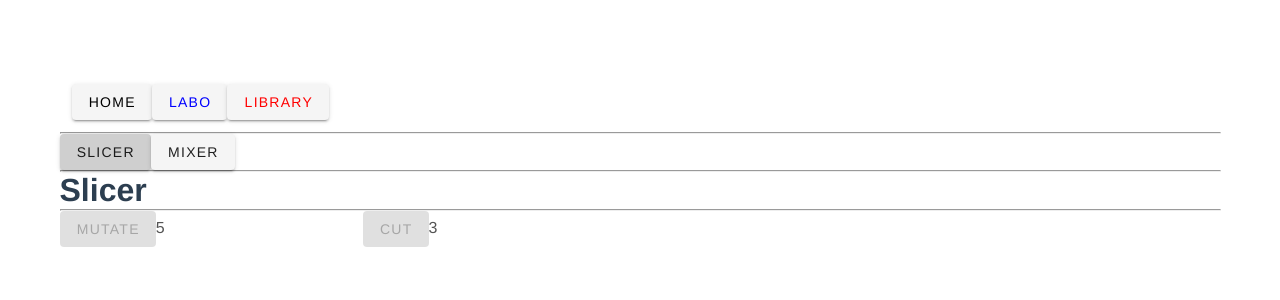
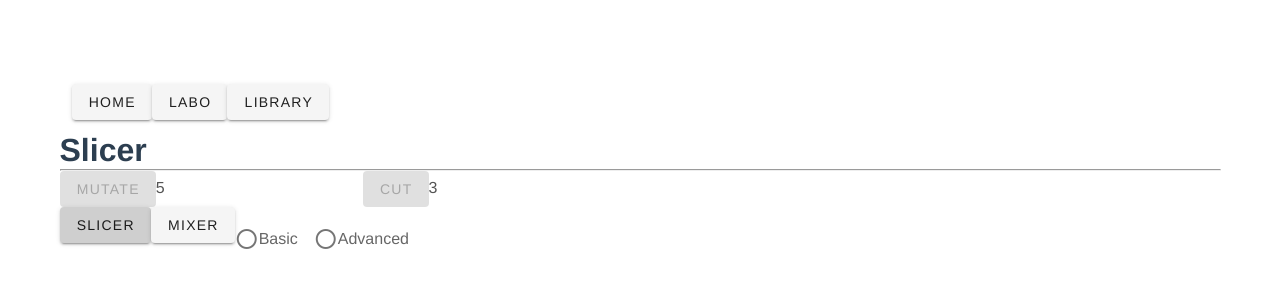
Before and after one commit to yaminabes/LaboVue, a Vue app: page /#/labo/slicer in a window 1280 px wide. Shown: the top 300 px of the page. Built offline with nearby package versions, Linux system fonts and the light colour scheme.

Commit message:
2°/ Définition of route - Done

```diff
--- a/src/App.vue
+++ b/src/App.vue
@@ -1,7 +1,7 @@
 <template>
   <div id="app">
     <v-container>
-      <NavBar :titles="titles"/>
+      <NavBar v-bind:titles="titles"></NavBar>
       <router-view name="locCentral"></router-view>
     </v-container>
   </div>
--- a/src/components/Labo.vue
+++ b/src/components/Labo.vue
@@ -1,18 +1,29 @@
 <template>
   <div>
     <slot name="title"></slot>
-    <hr />
+    <router-view name="locLabo"></router-view>
+  <v-container v-model="row" row>
     <v-btn to="/labo/slicer"><slot name="button1">Slicer</slot></v-btn>
-    <v-btn to="/labo/mixer/$"><slot name="button2">Mixer</slot></v-btn>
-    <hr />
-    <router-view name="locLabo"></router-view>
+    <v-btn to="/labo/mixer/$" ><slot name="button2">Mixer</slot></v-btn>
+    <v-radio-group v-model="row" row>
+      <v-radio label="Basic" value="radio-1"></v-radio>
+      <v-radio label="Advanced" value="radio-2"></v-radio>
+    </v-radio-group>
+  </v-container>
   </div>
+
 </template>
 
 <script>
   export default {
     name: 'Labo',
+        data : () => {
+          return {
+            row : null,
+      }
+    },
   }
+
 </script>
 
 <style scoped>
--- a/src/components/NavBar.vue
+++ b/src/components/NavBar.vue
@@ -1,7 +1,7 @@
 <template>
   <div>
     <v-container>
-      <v-btn v-for="(t,index) in titles" :key="index" :style="{color :t.color}"  @click="$router.push({path: t.path})">
+      <v-btn v-for="(t,index) in titles" :key="index"  @click="$router.push({path: t.path})">
       {{t.text}}
       </v-btn>
     </v-container>
```
